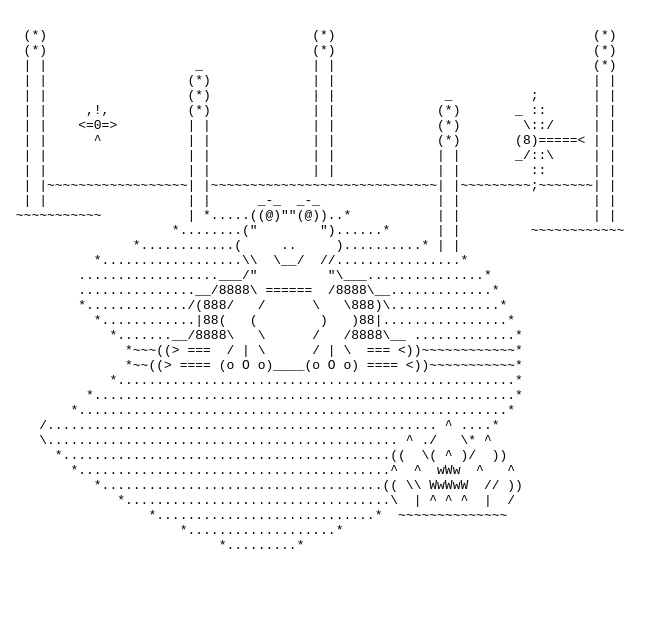
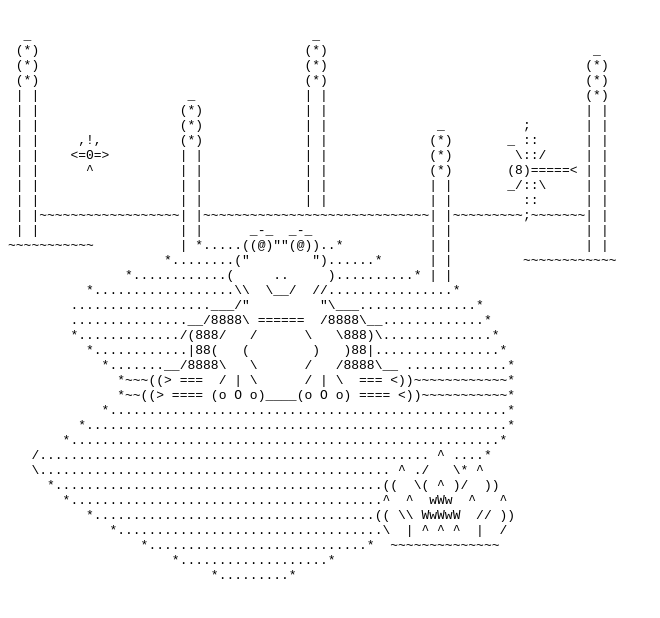
Before and after one commit to kiarrawatson/MDes-Fall24-CP1, a plain HTML site: page index.html in a window 1280 px wide. Shown: the whole page, without its empty margins (0-660 px from the left). Drawn offline with Linux system fonts and the light colour scheme.

Commit message:
added detail to pond plants
added tops to pond plants

```diff
--- a/index.html
+++ b/index.html
@@ -8,6 +8,8 @@
 <body>
     <pre>
 <p>
+  _                                    _
+ (*)                                  (*)                                  _
  (*)                                  (*)                                 (*)
  (*)                                  (*)                                 (*)
  | |                   _              | |                                 (*)
```
Lines whose indentation alone changed are shown as unchanged.
